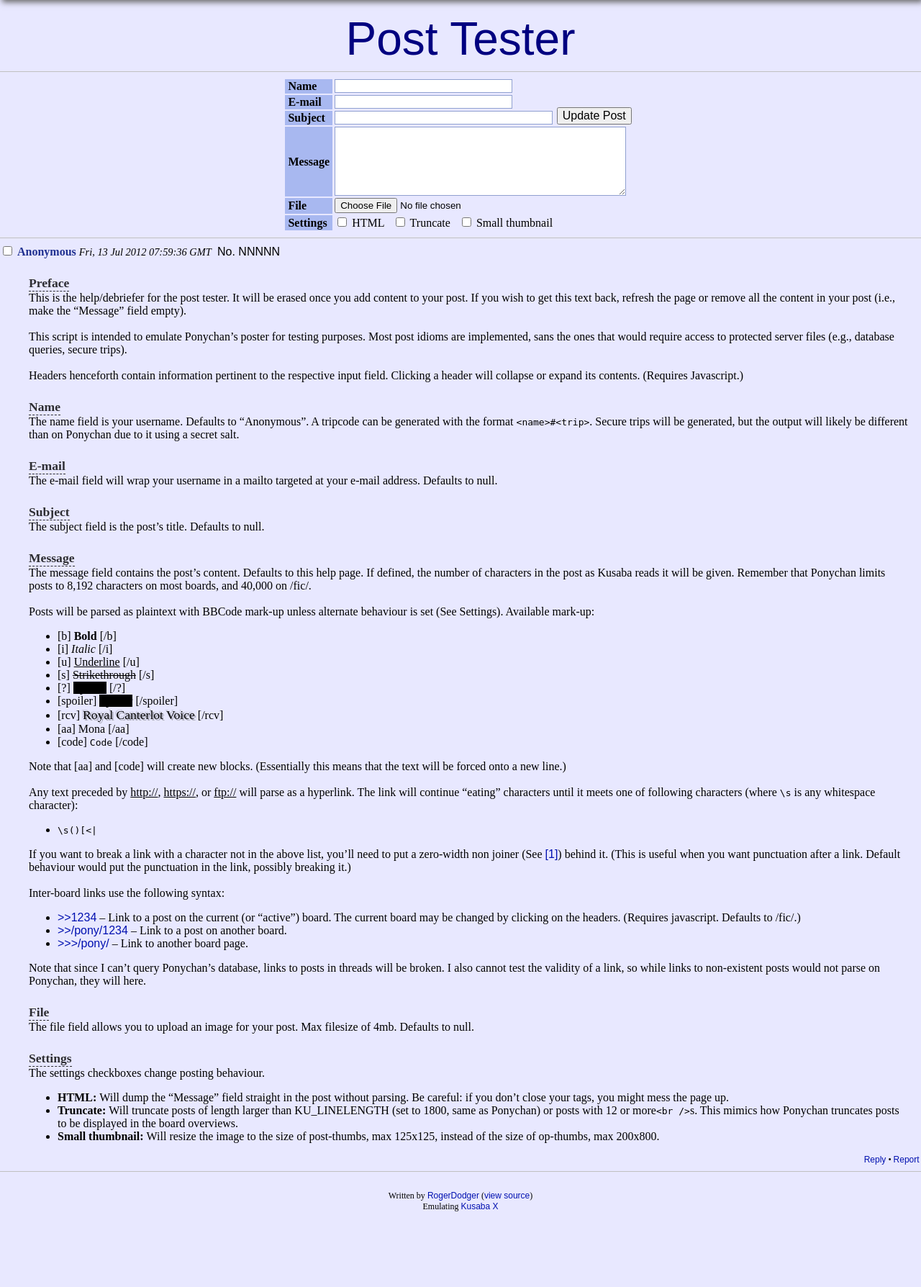
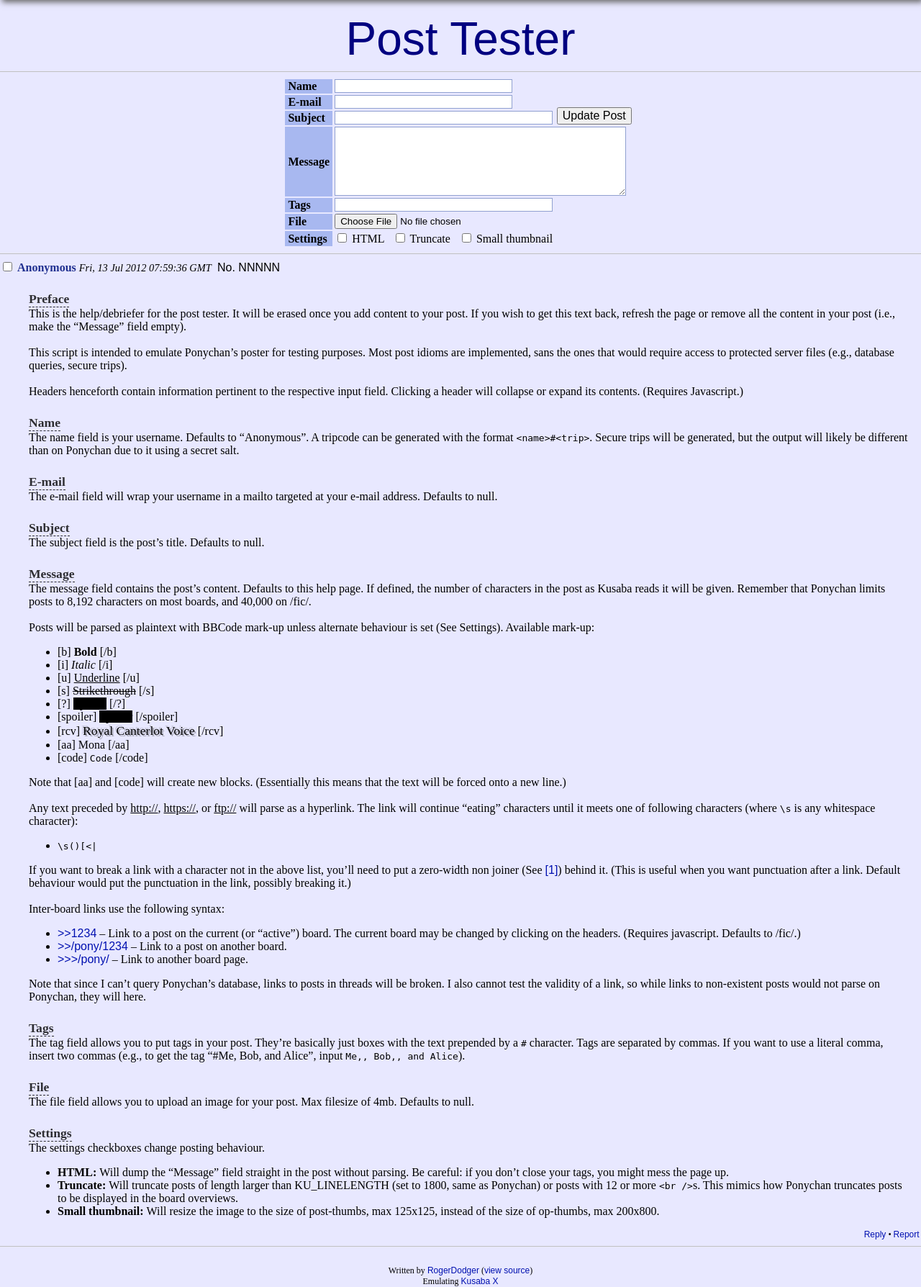
Before and after one commit to RogerDodger/PostTester, a PHP site: page /post-tester.php in a window 1280 px wide. Shown: the part 33-1821 px from the top of the page at 72% size. Before the commit the page ends 1716 px from the top, so only its background shows below. Run offline with PHP 8.4, Linux system fonts and the light colour scheme.

Commit message:
Tags implemented

```diff
--- a/assets/formjelly.php
+++ b/assets/formjelly.php
@@ -58,12 +58,30 @@ if(isset($_POST["content"])){
 	if(!isset($_POST["noparse"])){
 		$content = $parse->ParsePost($content, isset($_POST["board"])?$_POST["board"]:'fic');
 	}
-	$postlen = strlen($content);
-	if(isset($_POST["trunc"])){
-		$content = formatLongMessage($content);
-	}
 } else {
 	$content = '';
+}
+
+$help = preg_match('/^\\s*$/', $content)? true : false;
+
+if(isset($_POST["tags"]) && $_POST["tags"] != ''){
+	$input = str_replace(",,", "&#44;", htmlspecialchars($_POST["tags"]));
+	$tags = explode(",", $input);
+
+	//$prepend is the string to be prepened to $content
+	$prepend = "<div class=rp-tags>";
+	foreach ($tags as $tag){
+		$tag = str_replace("&#44;", ",", $tag);
+		$prepend .= '<span class="reply rp-tag">#'.$tag.'</span> ';
+	}
+	$prepend .= "</div>\n";
+
+	$content = $prepend.$content;
+}
+
+$postlen = strlen($content);
+if(isset($_POST["trunc"])){
+	$content = formatLongMessage($content);
 }
 
 if(isset($_FILES["image"])
--- a/assets/help.php
+++ b/assets/help.php
@@ -78,6 +78,11 @@ Inter-board links use the following syntax:
 Note that since I can’t query Ponychan’s database, links to posts in threads will be broken. I also cannot test the validity of a link, so while links to non-existent posts would not parse on Ponychan, they will here.
 </div>
 
+<?php echo _mktitle("Tags"); ?>
+<div id="t-tags">
+The tag field allows you to put tags in your post. They’re basically just boxes with the text prepended by a <span class="code">#</span> character. Tags are separated by commas. If you want to use a literal comma, insert two commas (e.g., to get the tag “#Me, Bob, and Alice”, input <span class="code">Me,, Bob,, and Alice</span>).
+</div>
+
 <?php echo _mktitle("File"); ?>
 <div id="t-file">
 The file field allows you to upload an image for your post. Max filesize of 4mb. Defaults to null.
@@ -88,7 +93,7 @@ The file field allows you to upload an image for your post. Max filesize of 4mb.
 The settings checkboxes change posting behaviour.
 <ul>
 	<li><b>HTML: </b>Will dump the “Message” field straight in the post without parsing. Be careful: if you don’t close your tags, you might mess the page up.</li>
-	<li><b>Truncate: </b>Will truncate posts of length larger than KU_LINELENGTH (set to 1800, same as Ponychan) or posts with 12 or more<span class="code">&lt;br /&gt;</span>s. This mimics how Ponychan truncates posts to be displayed in the board overviews.</li>
+	<li><b>Truncate: </b>Will truncate posts of length larger than KU_LINELENGTH (set to 1800, same as Ponychan) or posts with 12 or more <span class="code">&lt;br /&gt;</span>s. This mimics how Ponychan truncates posts to be displayed in the board overviews.</li>
 	<li><b>Small thumbnail: </b>Will resize the image to the size of post-thumbs, max 125x125, instead of the size of op-thumbs, max 200x800.</li>
 </ul>
 </div>
--- a/post-tester.php
+++ b/post-tester.php
@@ -130,6 +130,11 @@ function _mkboardlnk($title, $board) {
 		</tr>
 
 		<tr>
+			<td class="postblock">Tags</td>
+			<td><input type="text" name="tags" size="35" maxlength="255" value="<?php echo isset($_POST["tags"])? htmlspecialchars($_POST["tags"]): ''; ?>" /></td>
+		</tr>
+
+		<tr>
 			<td class="postblock">File</td>
 			<input type="hidden" name="MAX_FILE_SIZE" value="4194304" />
 			<td><input type="file" name="image" /></td>
@@ -149,9 +154,9 @@ function _mkboardlnk($title, $board) {
 </div>
 <hr />
 
-<?php if(isset($postlen) && !preg_match('/^\\s*$/', $content) ||
+<?php if(!$help ||
 		isset($_FILES["image"]) && $_FILES["image"]["error"] > 0 && $_FILES["image"]["error"] != 4): ?>
-<?php if(isset($postlen) && !preg_match('/^\\s*$/', $content)): ?>
+<?php if(!$help): ?>
 <p style="text-align:center;">Your post is <?php echo $postlen ?> characters long.</p>
 
 <?php endif; ?>
@@ -211,7 +216,7 @@ function _mkboardlnk($title, $board) {
 <br />
 
 <blockquote>
-	<div id="content"><?php if(preg_match('/^\\s*$/', $content)) {include 'assets/help.php';} else {echo $content;} ?></div>
+	<div id="content"><?php if($help===true) {include 'assets/help.php';} else {echo $content;} ?></div>
 </blockquote>
 
 <div class="postfooter">
```
